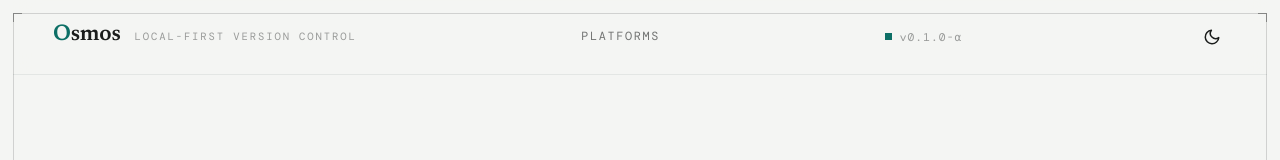
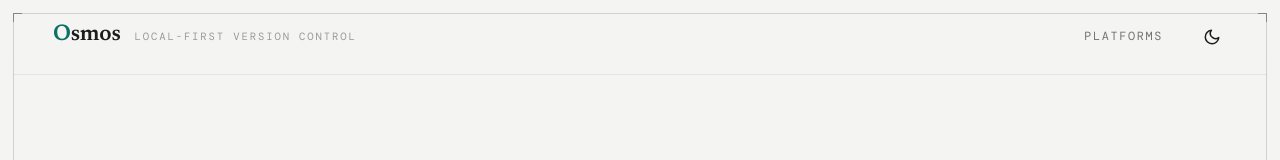
Before and after one commit to Osmos-App/osmos-website, a website built with Vite: page index.html in a window 1280 px wide. Shown: the top 160 px of the page. Built offline with nearby package versions, Linux system fonts and the light colour scheme; some packages are replaced by stand-ins of ours; a web font is replaced by a local one.

Commit message:
Remove version tag and group platform links with theme toggle

```diff
--- a/index.html
+++ b/index.html
@@ -45,6 +45,7 @@
         </a>
         <span class="tag">Local-first version control</span>
       </div>
+      <div class="masthead-right" style="display: flex; align-items: center; gap: 24px;">
         <nav class="links">
           <div class="dropdown-wrapper">
             <a href="/macos/" class="dropdown-trigger">Platforms</a>
@@ -56,7 +57,6 @@
             </div>
           </div>
         </nav>
-      <span class="ver"><span class="sq"></span>v0.1.0-α</span>
         <button class="theme-toggle" id="theme-toggle" aria-label="Toggle theme">
           <svg class="sun-icon" width="18" height="18" viewBox="0 0 24 24" fill="none" stroke="currentColor"
             stroke-width="2" stroke-linecap="round" stroke-linejoin="round">
@@ -75,6 +75,7 @@
             <path d="M21 12.79A9 9 0 1 1 11.21 3 7 7 0 0 0 21 12.79z"></path>
           </svg>
         </button>
+      </div>
     </div>
   </header>
 
```
Lines whose indentation alone changed are shown as unchanged.
